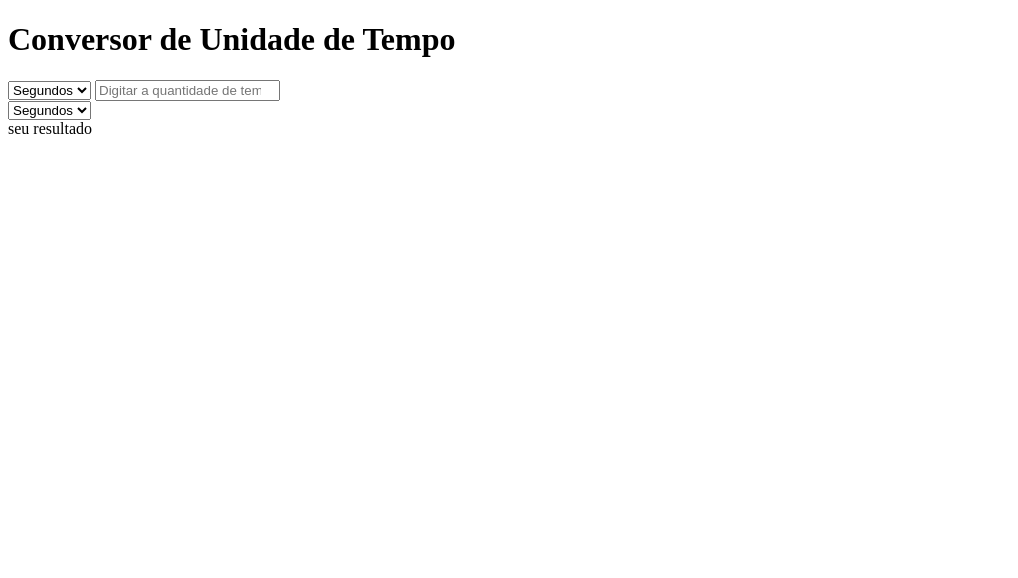
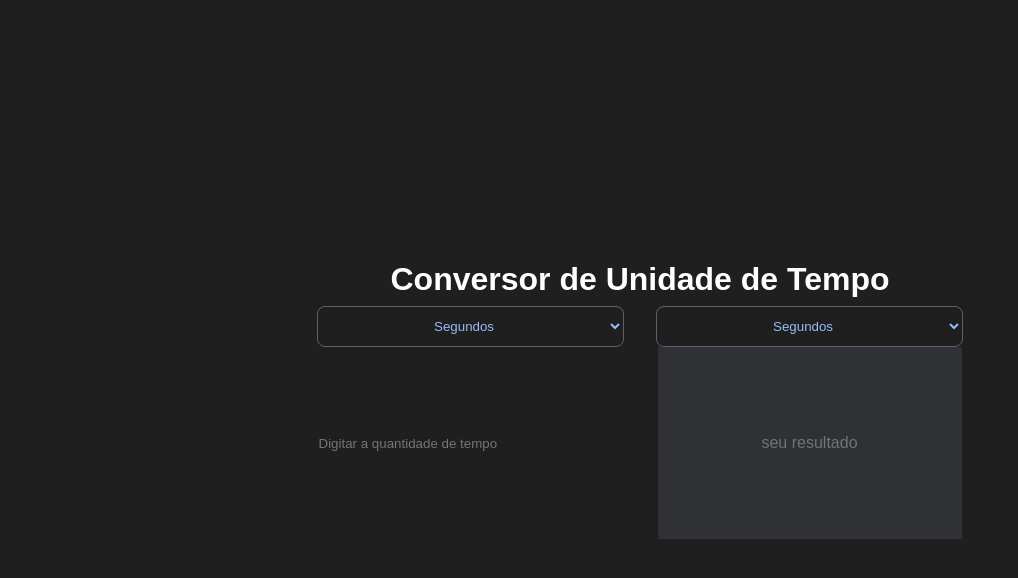
Before and after one commit to hendricksonweib/Conversor-de-tempo, a plain HTML site: page index.html in a window 1280 px wide. Shown: the whole page, without its empty margins (0-1018 px from the left). Drawn offline with Linux system fonts and the light colour scheme.

Commit message:
style
Signed-off-by: hendricksonweib <hendricksonrocha22@gmail.com>

```diff
--- a/index.html
+++ b/index.html
@@ -5,6 +5,7 @@
     <meta charset="UTF-8">
     <meta name="viewport" content="width=device-width, initial-scale=1.0">
     <title>Conversor de Unidade de Tempo</title>
+    <link rel="stylesheet" href="style.css">
 </head>
 
 <body>
@@ -14,7 +15,7 @@
         </header>
         <Main>
             <section>
-                <select name="tempo" id="tempo">
+                <select name="tempo" id="tempo" class="selecao">
                     <option value="segundos">Segundos</option>
                     <option value="minutos">Minutos</option>
                     <option value="Horas">Horas</option>
@@ -23,7 +24,7 @@
                 <input type="number" placeholder="Digitar a quantidade de tempo">
             </section>
             <section>
-                <select name="tempo" id="conversor">
+                <select name="tempo" id="conversor" class="selecao">
                     <option value="segundos">Segundos</option>
                     <option value="minutos">Minutos</option>
                     <option value="Horas">Horas</option>
--- /dev/null
+++ b/style.css
@@ -0,0 +1,60 @@
+* {
+    margin: 0;
+    padding: 0;
+    box-sizing: border-box;
+    font-family: Arial, Helvetica, sans-serif;
+}
+
+body {
+    background-color: #1F1F1F;
+}
+
+h1 {
+    color: white;
+    margin-bottom: 0.5rem;
+}
+
+.conteiner {
+    height: 100vh;
+    display: flex;
+    align-items: center;
+    justify-content: center;
+    flex-direction: column;
+}
+
+Main {
+    display: flex;
+    align-items: center;
+    justify-content: space-evenly;
+    gap: 2rem;
+}
+
+section {
+    display: flex;
+    align-items: center;
+    justify-content: center;
+    flex-direction: column;
+}
+
+.selecao {
+    background-color: #1F1F1F;
+    color: #95BEF8;
+    border-radius: 8px;
+    border-color: #5F6368;
+    padding: 0.7rem 7rem;
+}
+input, #result{
+    display: flex;
+    align-items: center;
+    justify-content: center;
+    flex-direction: column;
+    color:#737373;
+    background-color: #1F1F1F;
+    height: 12rem;
+    width: 19rem;
+    border-style: none;
+    outline: none;
+}
+#result{
+background-color: #303134;
+}
```
